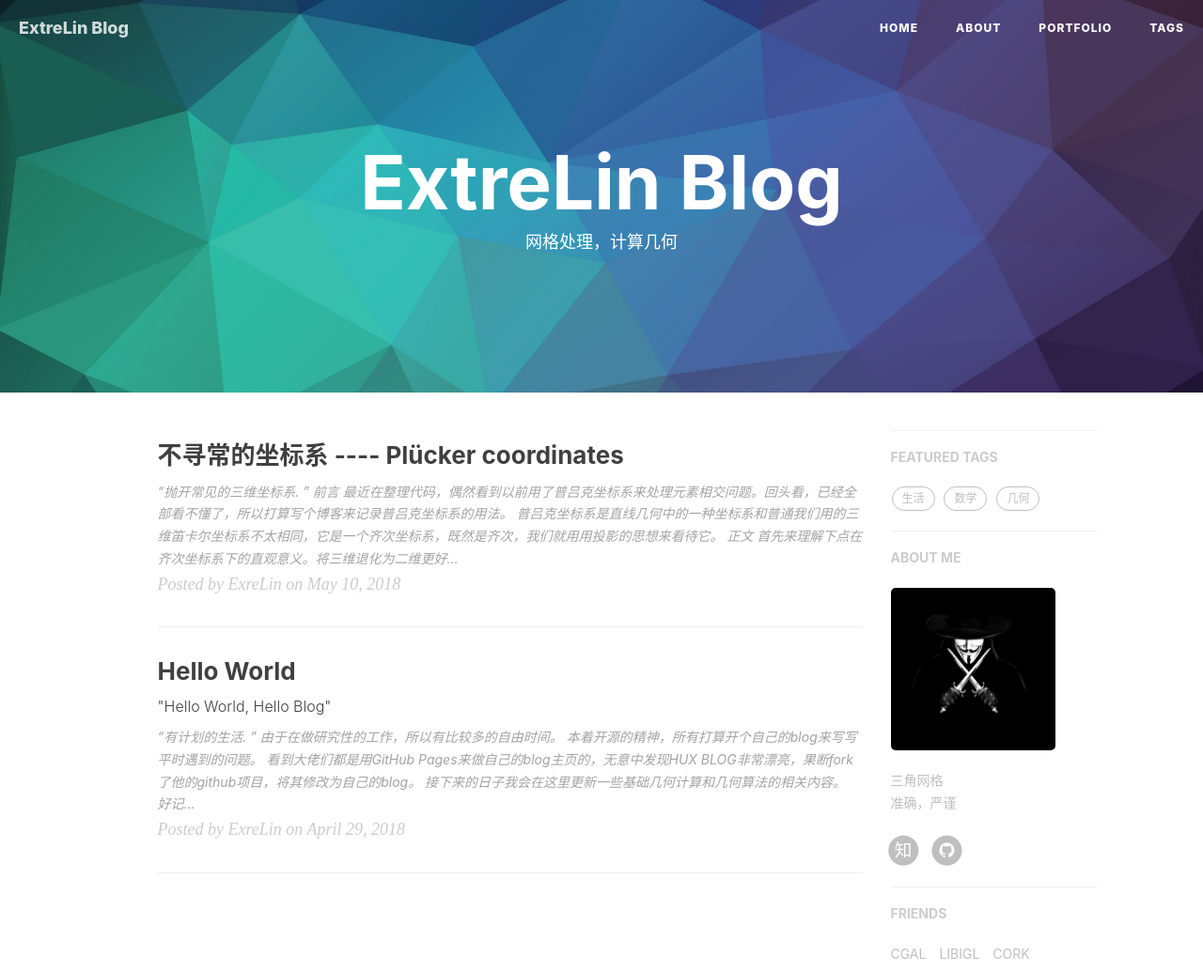
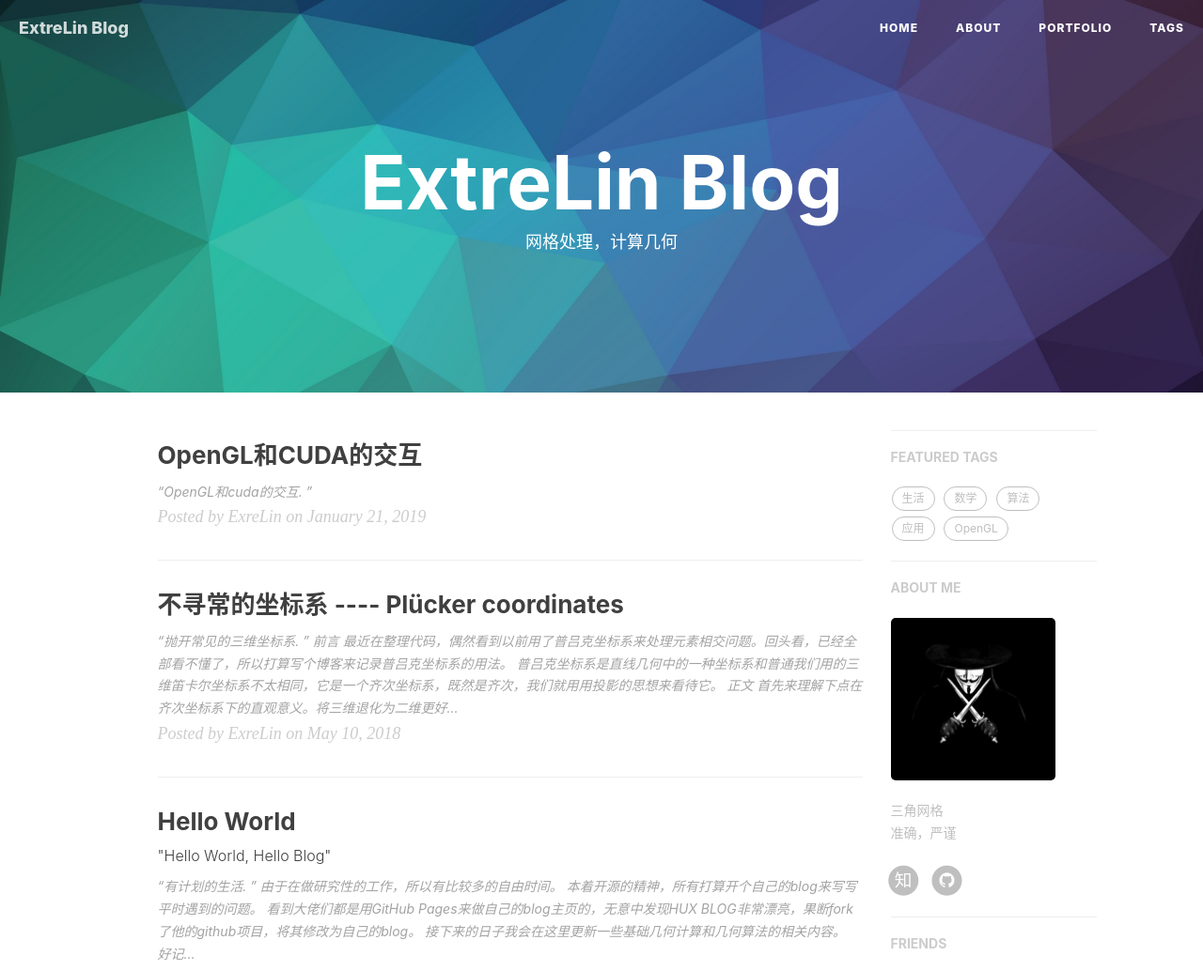
Before and after one commit to ExtreLin/ExtreLin.github.io, a Jekyll site: the page built from index.html, in a window 1280 px wide, cut to the strip 0-1034 px from the top of the page. Shown: the whole strip at 94% size. Built offline with Jekyll 4.4.1, drawn with Linux system fonts in a browser that asks for light colours; nearby versions of some CDN libraries; the list of posts is cut into pages by our own code.

Commit message:
add post OpenGL and CUDA

```diff
--- a/_posts/2018-05-10-plucker-coordinates.markdown
+++ b/_posts/2018-05-10-plucker-coordinates.markdown
@@ -7,7 +7,7 @@ header-img: "img/post-plucker-bg.jpg"
 catalog: true
 tags:
     - 数学
-    - 几何
+    - 算法
 ---
 
 > “抛开常见的三维坐标系. ”
--- /dev/null
+++ b/_posts/2019-01-21-OpenGL-CUDA.markdown
@@ -0,0 +1,13 @@
+---
+layout:     post
+title:      "OpenGL和CUDA的交互"
+date:       2019-01-21 13:00:00
+author:     "ExreLin"
+header-img: "img/post-bg-opengl.jpg"
+catalog: true
+tags:
+    - 应用
+    - OpenGL
+---
+
+>“OpenGL和cuda的交互. ”
```
Also changed, not shown: img/post-bg-opengl.jpg (added).
